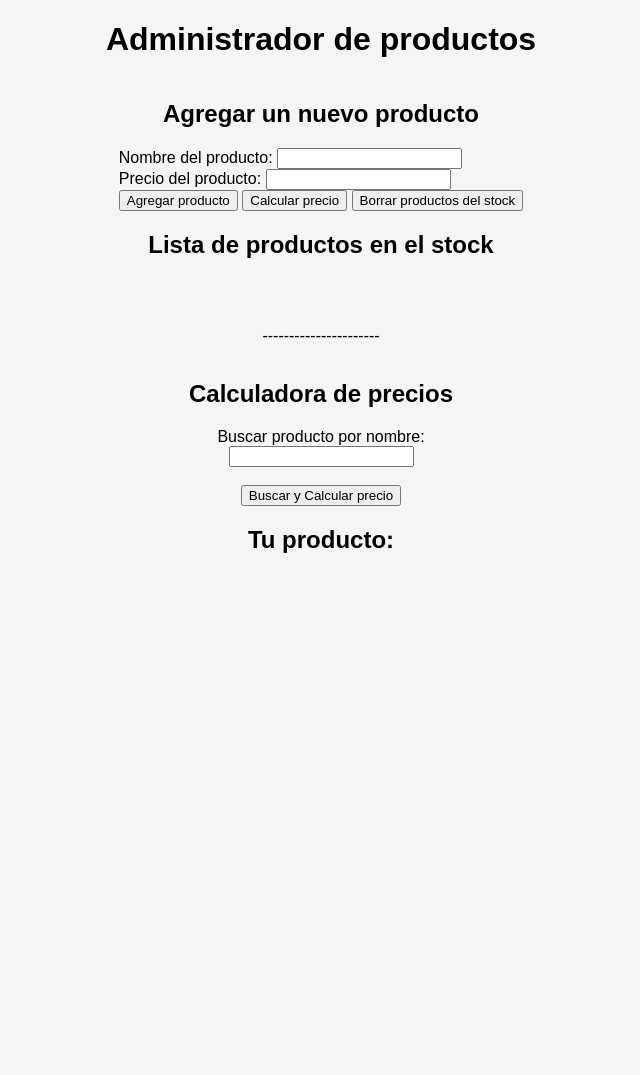
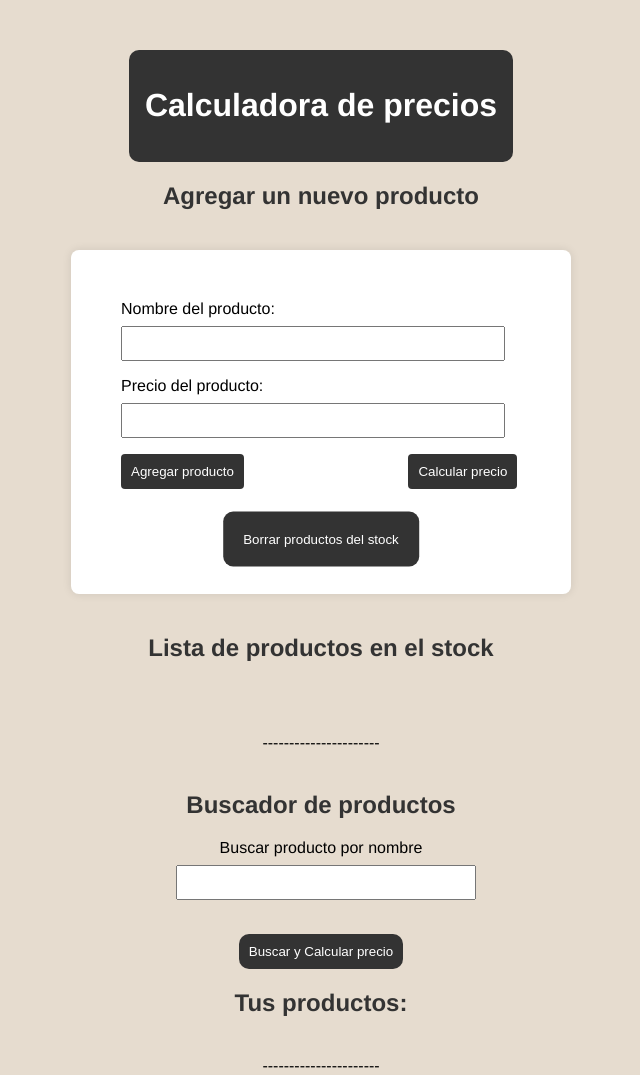
Before and after one commit to SantinoReynoso/Pre-entregable-2-js, a plain HTML site: page Desktop/2preentregable/index.html in a window 1280 px wide. Shown: the whole page, without its empty margins (319-959 px from the left). Before the commit the page ends 800 px from the top, so only its background shows below. Drawn offline with Linux system fonts and the light colour scheme.

Commit message:
le di estilos basicos

```diff
--- a/Desktop/2preentregable/index.html
+++ b/Desktop/2preentregable/index.html
@@ -4,12 +4,14 @@
 <head>
     <meta charset="UTF-8">
     <meta name="viewport" content="width=device-width, initial-scale=1.0">
-    <title>Administrador de productos</title>
+    <title>Controlador de stock</title>
     <link rel="stylesheet" type="text/css" href="style.css">
 </head>
 
 <body>
-    <h1>Administrador de productos</h1>
+    <header>
+        <h1>Calculadora de precios</h1>
+    </header>
     <h2>Agregar un nuevo producto</h2>
     <form id="formularioAgregarProducto">
         <label for="nombreProducto">Nombre del producto:</label>
@@ -25,12 +27,14 @@
     <h2>Lista de productos en el stock</h2>
     <ul id="listaProductos"></ul>
     <p>----------------------</p>
-    <h2>Calculadora de precios</h2>
-    <label for="nombreBusqueda">Buscar producto por nombre:</label>
+    <h2>Buscador de productos</h2>
+    <label for="nombreBusqueda">Buscar producto por nombre</label>
     <input type="text" id="nombreBusqueda" name="nombreBusqueda">
     <br>
     <button type="button" id="btnBuscarYCalcularPrecio">Buscar y Calcular precio</button>
-    <h2>Tu producto:</h2>
+    <h2>Tus productos:</h2>
+    <p>----------------------</p>
+    <br>
     <p id="resultado"></p>
     <script defer src="main.js"></script>
 </body>
--- a/Desktop/2preentregable/style.css
+++ b/Desktop/2preentregable/style.css
@@ -1,14 +1,97 @@
 body {
-    font-family: Arial, sans-serif;
+    font-family: 'Helvetica', sans-serif;
     margin: 0;
     padding: 0;
-    background-color: #f5f5f5;
+    background-color: #e6dccf;
     display: flex;
     flex-direction: column;
+    justify-content: space-between;
     align-items: center;
+    height: 100vh;
 }
 
-h1 {
+header {
+    background-color: #333;
+    color: #fff;
+    padding: 1rem;
     text-align: center;
+    border-radius: 10px;
+    margin-top: 50px;
 }
-.container
+h1{
+    color: #fff;
+}
+h2 {
+    color: #333;
+}
+
+form {
+    width: 100%;
+    max-width: 400px;
+    margin: 20px;
+    padding: 50px;
+    background-color: #fff;
+    border-radius: 8px;
+    box-shadow: 0 0 10px rgba(0, 0, 0, 0.1);
+
+}
+
+label {
+    display: block;
+    margin-bottom: 8px;
+}
+
+input {
+    width: calc(100% - 16px);
+    padding: 8px;
+    margin-bottom: 16px;
+    box-sizing: border-box;
+}
+/* Ajustes para los botones en el formulario */
+form button {
+    background-color: #333;
+    color: #fff;
+    padding: 10px;
+    border: none;
+    border-radius: 4px;
+    cursor: pointer;
+}
+
+#btnCalcularPrecio{
+    margin-left: 160px;
+
+}
+/* Botón "Borrar productos del stock" */
+#btnBorrarProductos {
+    position: relative;
+    top: 50px;
+    left: 100px;
+    transform: translate(-50%, -50%);
+    padding: 20px 20px;
+    margin-left: 100px;
+    border-radius: 10px;
+}
+
+#nombreBusqueda {
+    width: 300px;
+    margin-left: 10px;
+}
+#btnBuscarYCalcularPrecio{
+    background-color: #333;
+    color: #fff;
+    padding: 10px;
+    border: none;
+    border-radius: 10px;
+    cursor: pointer;
+}
+ul {
+    list-style: none;
+    padding: 0;
+}
+
+p {
+    text-align: center;
+    margin: 20px 0;
+}
+
+/* Agrega más estilos según sea necesario */
```
